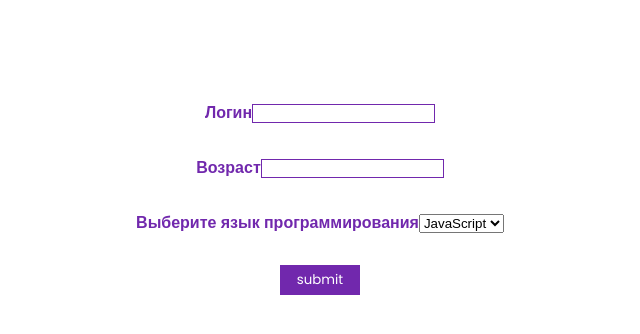
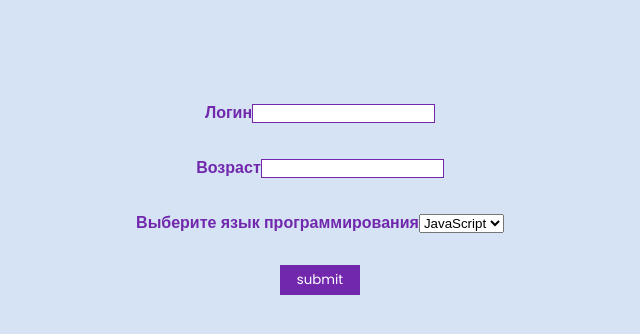
Before and after one commit to ksuxaprokopova/JS-HomeWork, a plain HTML site: page lesson-14/index.html in a window 1280 px wide. Shown: the whole page, without its empty margins (320-960 px from the left). Drawn offline with Linux system fonts and the light colour scheme.

Commit message:
finale files lesson-14

```diff
--- a/lesson-14/style/style.css
+++ b/lesson-14/style/style.css
@@ -2,6 +2,7 @@ body{
     font-family: 'Poppins', sans-serif;
     text-align: center;
     margin: 100px auto;
+    background: rgb(213, 227, 244);
 }
 
 div{
```
